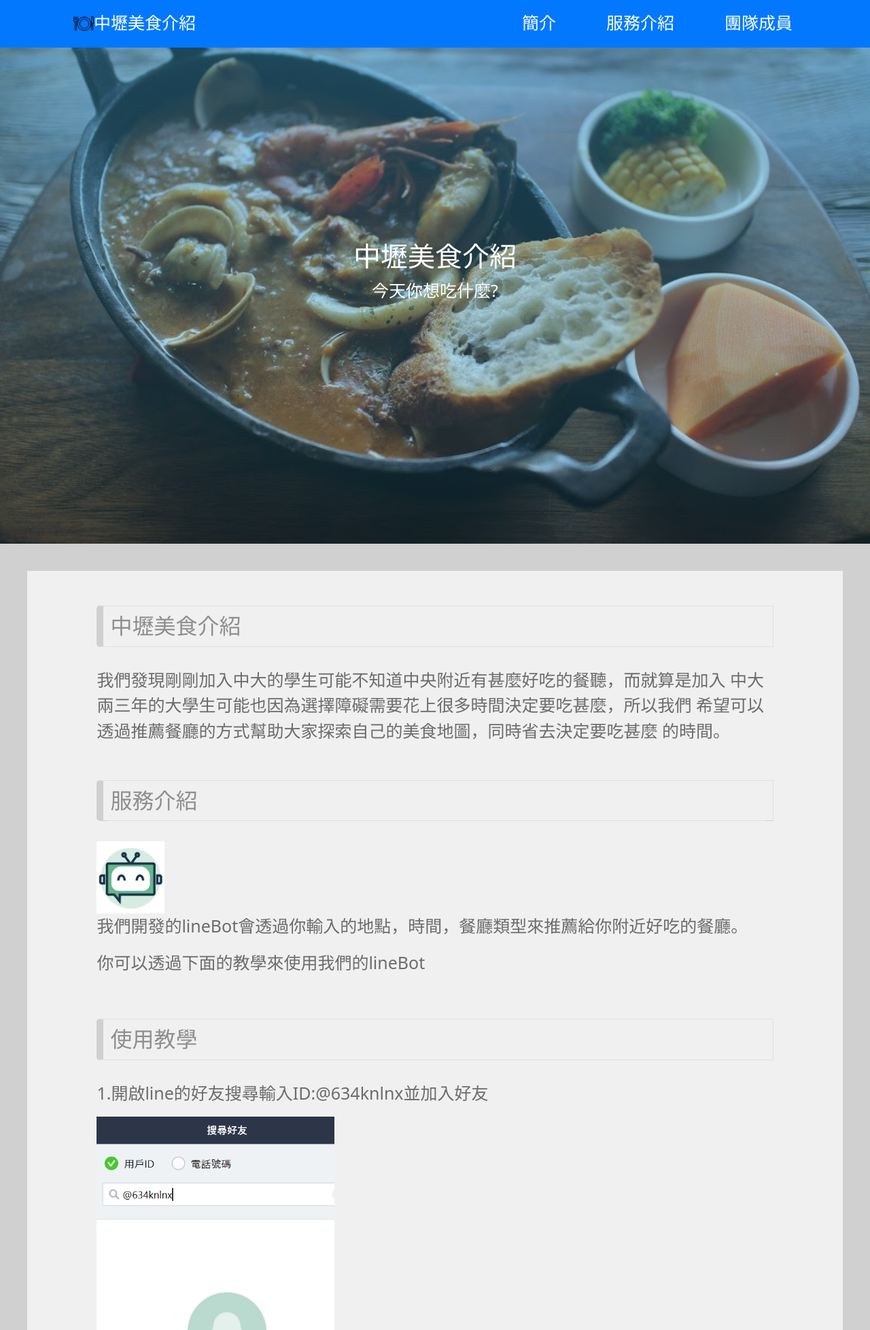
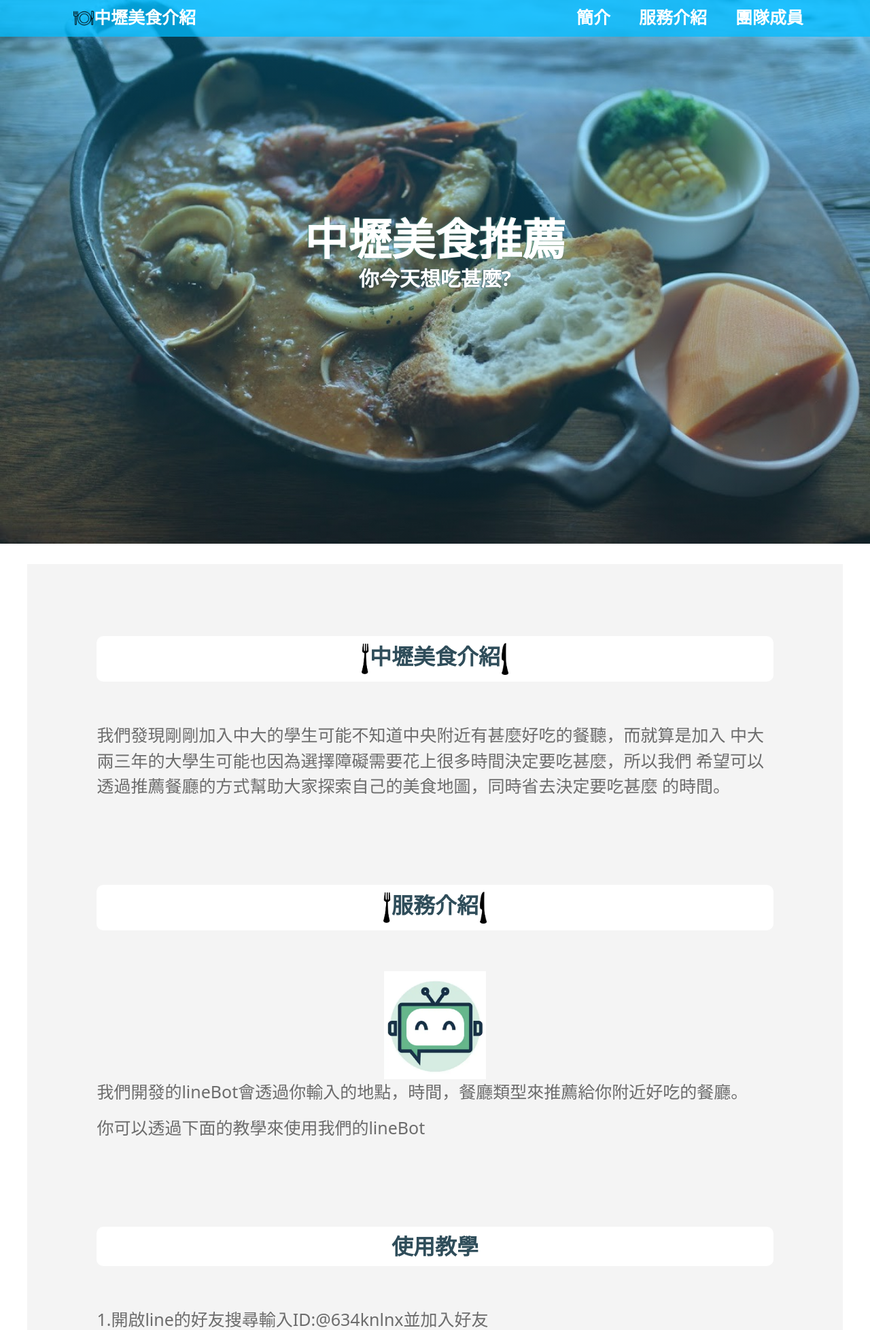
Before and after one commit to larry40305/ai-project, a Flask app: page / in a window 1280 px wide. Shown: the top 1957 px of the page at 68% size. Run offline with Flask 2, Linux system fonts and the light colour scheme; some libraries are stand-ins or nearby versions.

Commit message:
12/20 18:55

```diff
--- a/static/css/website.css
+++ b/static/css/website.css
@@ -1,15 +1,7 @@
 body{
-  background-color: #D0D0D0;
+  background-color: #ffffff;
   background-image:url();
   background-repeat:repeat-x ;
-}
-
-a{
-color:#df4839;
-}
-a:hover{
-  color:#ff705b;
-  text-decoration: none;
 }
 
 img{
@@ -17,24 +9,42 @@ img{
   height:auto;
 }
 
-.hero-image {
-  background-image: linear-gradient(rgba(55, 142, 181, 0.5), rgba(55, 142, 181, 0.2)), url("/static/image/foodbackground.jpg");
+#hero {
+  width: 100%;
   height: 100vh;
+  background: linear-gradient(rgba(2, 188, 255,0.3), rgba(55, 142, 181, 0.2)), url("/static/image/foodbackground.jpg");
   background-size: cover;
   position: relative;
+  margin-bottom: -90px;
 }
-.hero-text {
+#hero .hero-container {
+  position: absolute;
+  bottom: 0;
+  top: 0;
+  left: 0;
+  right: 0;
+  display: flex;
+  justify-content: center;
+  align-items: center;
+  flex-direction: column;
   text-align: center;
-  position: absolute;
-  top: 50%;
-  left: 50%;
-  transform: translate(-50%, -50%);
-  color: white;
 }
-
-p0{
-  font-size: 25px;
-  color:#ffffff;
+#hero h1 {
+  margin: 0 0 10px 0;
+  font-size: 64px;
+  font-weight: 700;
+  line-height: 60px;
+  text-transform: uppercase;
+  color: #fff;
+  text-shadow: -1px 0 2px #488c81;
+}
+#hero h2 {
+  color: #fff;
+  margin-bottom: 50px;
+  font-size: 30px;
+  text-transform: uppercase;
+  font-weight: 700;
+  text-shadow: -1px 0 2px #2f4d5a;
 }
 p{
   font-size: 25px;
@@ -43,11 +53,26 @@ p{
 .h{
   padding:10px;
   margin-bottom: 30px;
-  border:1px dotted#D0D0D0;
-  border-left: 10px solid #D0D0D0;
-  color:#8E8E8E;
-  border-radius: 5px 0 0 5px;
+  border-radius: 10px 10px 10px 10px;
+  background-color: #ffffff;
 }
+.section-title {
+  text-align: center;
+  padding-bottom: 30px;
+}
+.section-title h2 {
+  font-size: 32px;
+  font-weight: bold;
+  position: relative;
+  margin-bottom: 30px;
+  color: #2f4d5a;
+  z-index: 2;
+}
+.section-title img{
+  max-width: 12px;
+  height:auto;
+}
+
 .h-sub{
   font-weight:normal;
   padding:10px;
@@ -60,15 +85,15 @@ p{
 #contents{
   box-sizing:border-box;
   max-width:1200px;
-  margin:40px auto;
+  margin:120px auto;
   padding:4% 8%;
-  background-color: #f0f0f0;
+  background-color: #c9c9c935;
 }
 .navbar {
     padding: 0;
   }
 .top {
-    background-color: rgb(2, 120, 255);
+    background-color: rgba(2, 188, 255, 0.75);
 }
 .navbar ul {
     margin: 0;
@@ -85,7 +110,7 @@ p{
     margin-left: 10px;
     font-family: "Raleway", sans-serif;
     font-size: 25px;
-    font-weight: 500;
+    font-weight: 1000;
     color: #fff;
     white-space: nowrap;
     transition: 0.1s;
@@ -94,3 +119,7 @@ p{
   .navbar a:hover, .navbar .active:focus {
     background: rgba(255, 255, 255, 0.2);
   }
+
+  section {
+    padding: 55px 0;
+  }
--- a/templates/base.html
+++ b/templates/base.html
@@ -3,75 +3,72 @@
 
 <head>
     <meta charset="UTF-8">
-    <meta http-equiv="X-UA-Compatible" content="IE=edge">
     <meta name="viewport" content="width=device-width, initial-scale=1.0">
     <title>中壢美食推薦</title>
     <link rel="icon" href="/static/image/dish.png" type="image/x-icon">
     <link href="{{ url_for('static', filename='css/bootstrap.min.css') }}" rel="stylesheet">
     <link href="../static/css/website.css" rel="stylesheet">
+
+
+
 </head>
 
 <body>
-    <header class="fixed-top header-transparent">
+    <header class="fixed-top ">
         <nav class="navbar top">
             <div class="container d-flex ">
-                <a class="navbar-brand" href="http://127.0.0.1:5000"><img src="/static/image/dish.png" alt="Logo" width="30px"> 中壢美食介紹</a>
+                <a class="navbar-brand" href="http://127.0.0.1:5000"><img src="/static/image/dish.png" alt="Logo" width="30px">中壢美食介紹</a>
                     <ul>
-                        <li class="nav-link scrollto">
-                            <a class="nav-link" href="#intro"> 簡介</a>
+                        <li>
+                            <a class="nav-link scrollto" href="#intro"> 簡介</a>
                         </li>
-                        <li class="nav-link scrollto">
-                            <a class="nav-link" href="#service">服務介紹</a>
+                        <li >
+                            <a class="nav-link scrollto" href="#serve">服務介紹</a>
                         </li>
-                        <li class="nav-link scrollto">
-                            <a class="nav-link" href="#team">團隊成員</a>
+                        <li >
+                            <a class="nav-link scrollto" href="#team">團隊成員</a>
                         </li>
                     </ul>
             </div>
         </nav>
     </header>
-    <div class="hero-image">
-         <div class="hero-text">
-            <h1>中壢美食介紹</h1>
-            <p0>今天你想吃什麼?</p0 >
-        </div>
-    </div>
 
 
+    <section id="hero">
+        <div class="hero-container" data-aos="fade-up">
+          <h1>中壢美食推薦</h1>
+          <h2>你今天想吃甚麼?</h2>
+        </div>
+    </section>
 
 
     <main id ="contents">
         <section id="intro">
-            <h2 class="h">中壢美食介紹</h2>
+            <div class="section-title" ><h2 class="h"><img src="/static/image/fork.png">中壢美食介紹<img src="/static/image/knife.png"></h2></div>
             <p>
              我們發現剛剛加入中大的學生可能不知道中央附近有甚麼好吃的餐聽，而就算是加入
              中大兩三年的大學生可能也因為選擇障礙需要花上很多時間決定要吃甚麼，所以我們
              希望可以透過推薦餐廳的方式幫助大家探索自己的美食地圖，同時省去決定要吃甚麼
              的時間。
-             <br>
-             <br>
             </p>
         </section>
         <section id="serve">
-          <h2 class="h">服務介紹 </h2>
+            <div class="section-title" ><h2 class="h"><img src="/static/image/fork.png">服務介紹<img src="/static/image/knife.png"></h2></div>
           <div id="fun">
-            <img src="static/image/lineBot.png"  width="100">
+            <img src="static/image/lineBot.png"  width="150px"  style="display:block; margin:auto;">
               <div>
                 <p>我們開發的lineBot會透過你輸入的地點，時間，餐廳類型來推薦給你附近好吃的餐廳。</p>
                 <p>你可以透過下面的教學來使用我們的lineBot</p>
               </div>
-              <br>
-              <br>
             </div>
         </section>
 
-        <section id="serve">
-          <h2 class="h">使用教學 </h2>
+        <section>
+            <div class="section-title" ><h2 class="h">使用教學 </h2></div>
             <p>1.開啟line的好友搜尋輸入ID:@634knlnx並加入好友</p>
-            <img src="static/image/lineBotID.png"  width="350">
+            <img src="static/image/lineBotID.png"  width="350" style="display:block; margin:auto;">
             <p>或著你也可以透過這個QrCode加入</p>
-            <img src="static/image/lineBotQrCode.png"  width="300">
+            <img src="static/image/lineBotQrCode.png"  width="300" style="display:block; margin:auto;">
         </section>
-    </main>
 </body>
 </html>
```
Also changed, not shown: templates/food.html (deleted, +0 -8 lines), static/css/glightbox.min.css (added), static/image/fork.png (added), static/image/knife.png (added).
